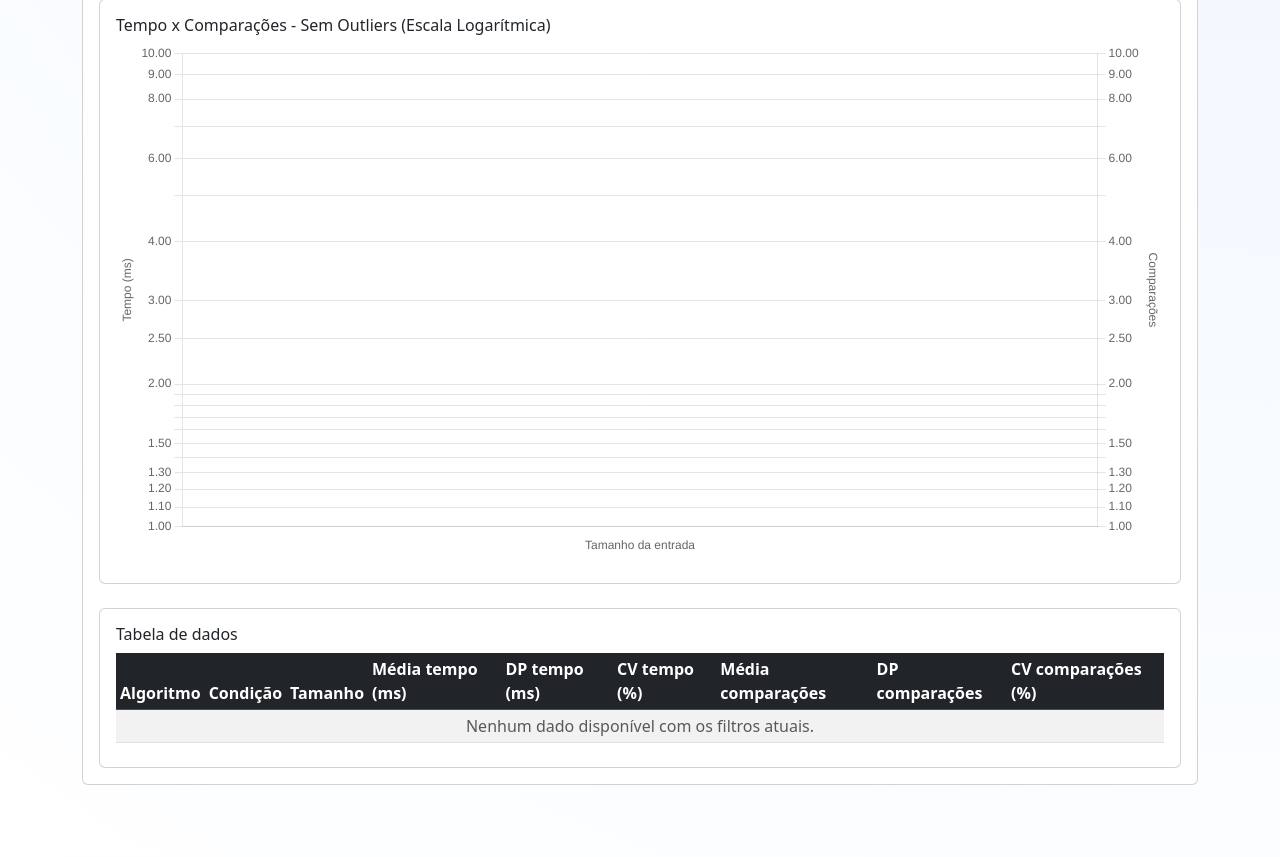
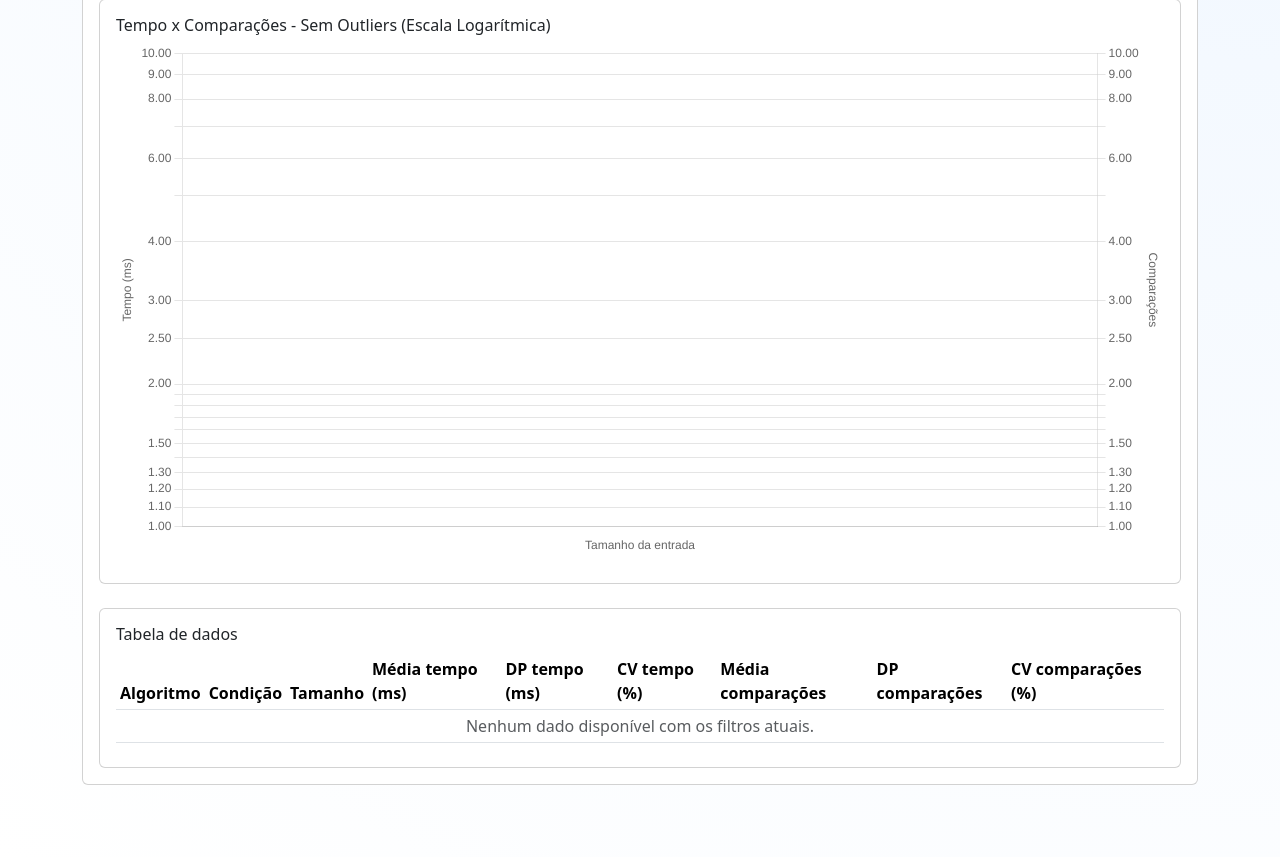
Before and after one commit to diegocordeiro/trabalho_algoritmos_ordenacao, a Django app: page /comparar/ in a window 1280 px wide. Shown: the part 924-1781 px from the top of the page. Run offline with Django 5.2, Linux system fonts and the light colour scheme; data that the repository does not hold is empty.

Commit message:
modificar tabela e atualizar requeriments

```diff
--- a/templates/benchmark/comparar_algoritmos.html
+++ b/templates/benchmark/comparar_algoritmos.html
@@ -58,8 +58,8 @@
       <div class="card-body">
         <h3 class="h6">Tabela de dados</h3>
         <div class="table-responsive" style="max-height: 600px; overflow-y: auto;">
-          <table class="table table-striped table-sm table-hover mb-0">
-            <thead class="table-dark sticky-top">
+          <table class="table table-sm mb-0">
+            <thead class="bg-white sticky-top">
               <tr>
                 <th>Algoritmo</th>
                 <th>Condição</th>
```
Also changed, not shown: requirements.txt (+15 -0 lines).
